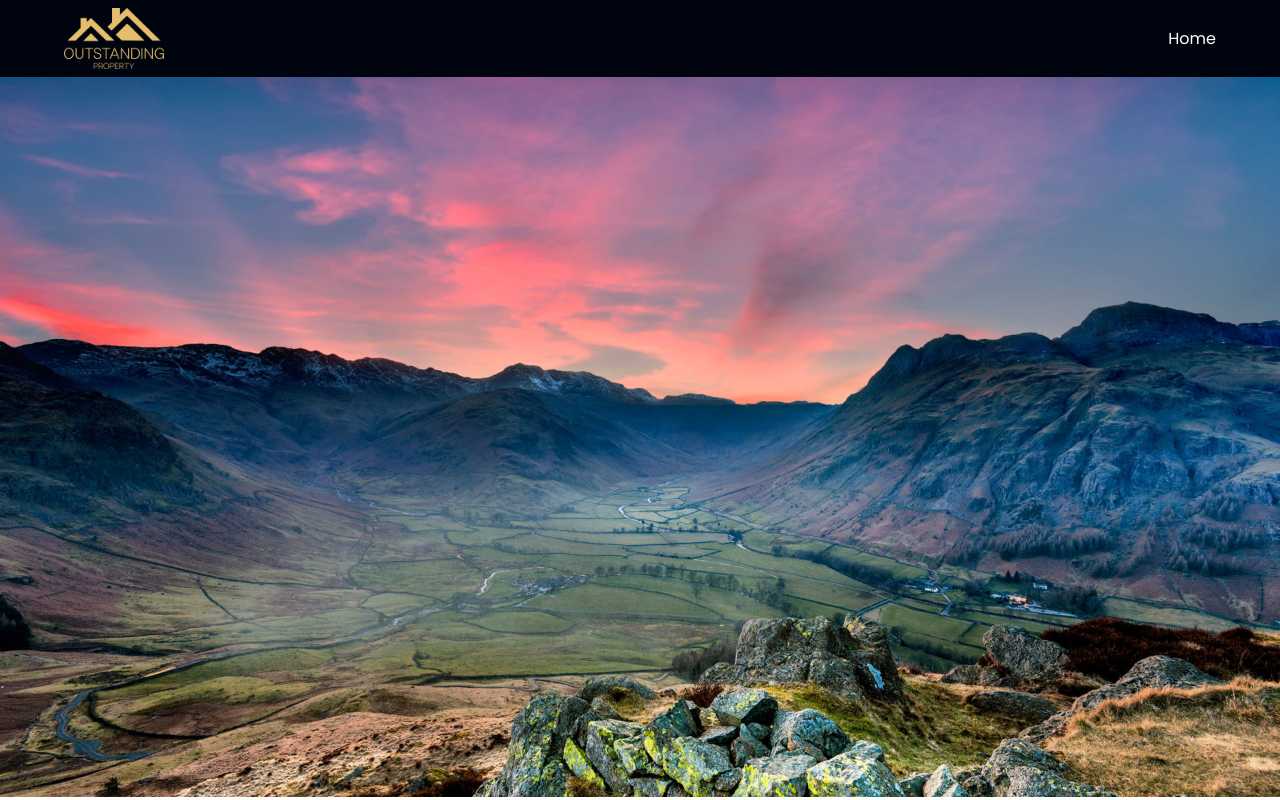
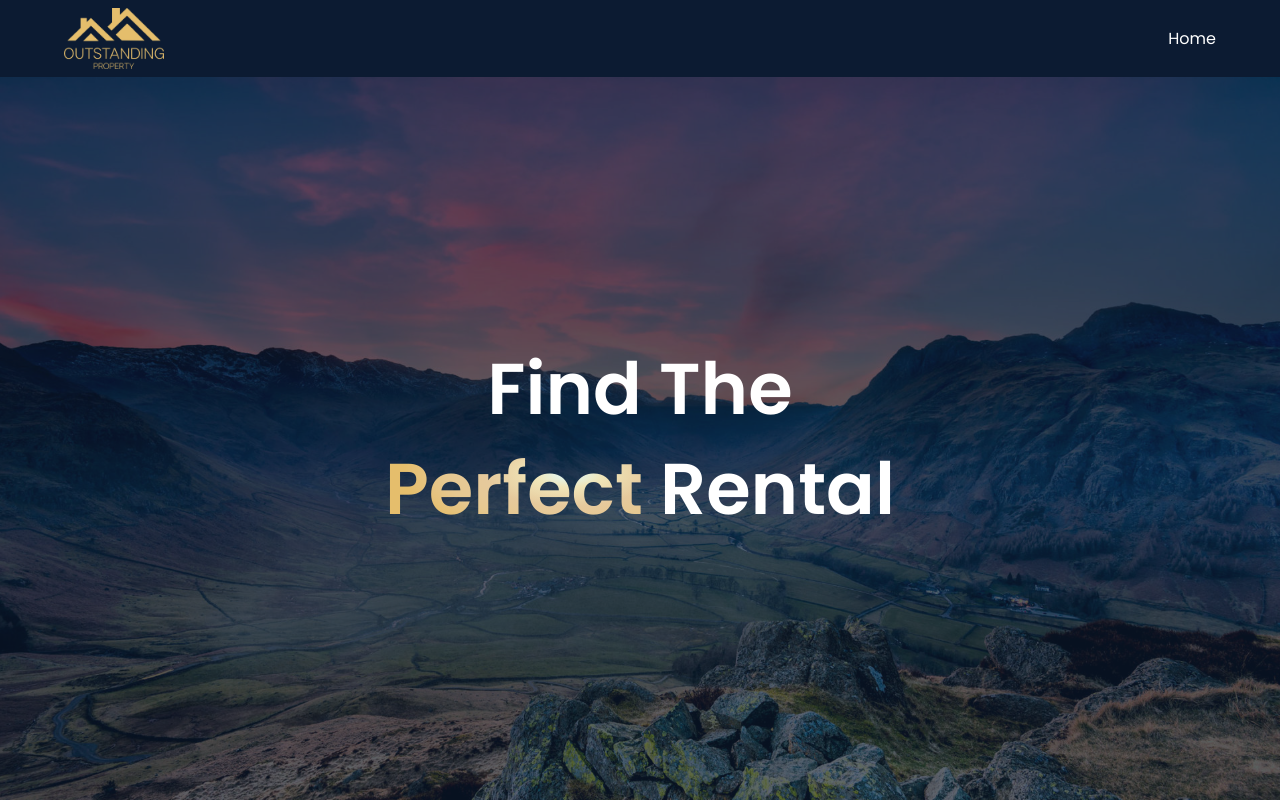
Before and after one commit to Jack-Camo/react-property-website, a React (Vite) app: page / in a window 1280 px wide. Built offline with nearby package versions, Linux system fonts and the light colour scheme.

Commit message:
feat: improve dynamic styling for hero section and added new gradient

```diff
--- a/src/App.jsx
+++ b/src/App.jsx
@@ -3,17 +3,15 @@ import styles from './style';
 import { Navbar, Hero } from './components';
 
 const App = () => (
-  <div className='bg-primary w-full overflow-hidden'>
+  <div className='bg-primary w-full h-screen overflow-hidden flex flex-col'>
     <div className={`${styles.paddingX} ${styles.flexCenter}`}>
       <div className={`${styles.boxWidth}`}>
         <Navbar />
       </div>
     </div>
 
-    <div className={`bg-primary ${styles.flexStart}`}>
-      <div className={`${styles.boxWidth}`}>
-        <Hero />
-      </div>
+    <div className={`bg-primary ${styles.flexStart} flex-1`}>
+      <Hero />
     </div>
   </div>
 );
--- a/src/components/Hero.jsx
+++ b/src/components/Hero.jsx
@@ -3,10 +3,22 @@ import { lake_district_langdales } from "../assets";
 
 const Hero = () => {
   return (
-    <section id="home" className={`flex md:flex-row flex-col`}>
-      {/* <div className="w-full h-[500px] bg-cover bg-center relative flex"> */}
-      <div className={`flex-1 flex ${styles.flexCenter} md:my-0 my-10 relative`}>
-        <img src={lake_district_langdales} alt="Lake District Langdales" className="h-[100%] w-[100%] relative z-[5]" />
+    <section id="home" className={`flex flex-col flex-1 h-full w-full`}>
+      <div className={`flex-1 flex ${styles.flexCenter} relative`}>
+        <img
+          src={lake_district_langdales}
+          alt="Lake District Langdales"
+          className="absolute top-0 left-0 h-full w-full z-5 object-cover"
+        />
+
+        <div className="absolute top-0 left-0 w-full h-full bg-primary bg-opacity-65 z-10" />
+
+        <div className={`flex ${styles.boxWidth} ${styles.flexCenter} z-20 xl:px-0 sm:px-16 px-6 text-center`}>
+          <h1 className='font-poppins font-semibold ss:text-[72px] text-[52px] text-white ss:leading-[100px] leading-[75px]'>
+            Find The <br className='sm:block hidden'/> {" "}
+            <span className='text-gradient-gold'>Perfect</span> Rental
+          </h1>
+        </div>
       </div>
     </section>
   )
--- a/src/index.css
+++ b/src/index.css
@@ -27,6 +27,21 @@
     #7de7eb 55.12%,
     #5ce1e6 71.54%,
     #33bbcf 100%
+  );
+  -webkit-background-clip: text;
+  -webkit-text-fill-color: transparent;
+  background-clip: text;
+  text-fill-color: transparent;
+}
+
+.text-gradient-gold {
+  background: radial-gradient(
+    64.18% 64.18% at 71.16% 35.69%,
+    #def9fa 1%,
+    #f0e6b9 20%,
+    #e6c99c 50%,
+    #e6c890 75%,
+    #e5be6c 100%
   );
   -webkit-background-clip: text;
   -webkit-text-fill-color: transparent;
--- a/tailwind.config.js
+++ b/tailwind.config.js
@@ -4,8 +4,8 @@ export default {
   theme: {
     extend: {
       colors: {
-        primary: "#00040f",
-        secondary: "#00f6ff",
+        primary: "#0c1b32",
+        secondary: "#e5be6c",
         dimWhite: "rgba(255, 255, 255, 0.7)",
         dimBlue: "rgba(9, 151, 124, 0.1)",
       },
```
Also changed, not shown: 1 other file (tests, documents, lock files or other folders).
